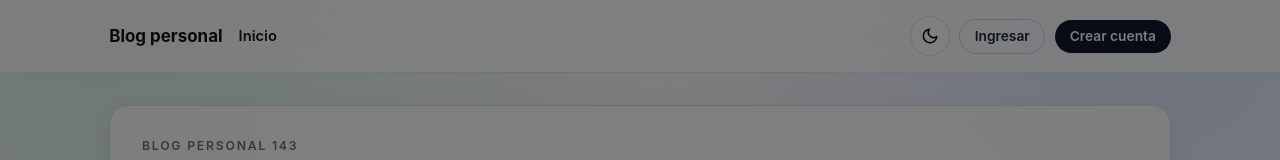
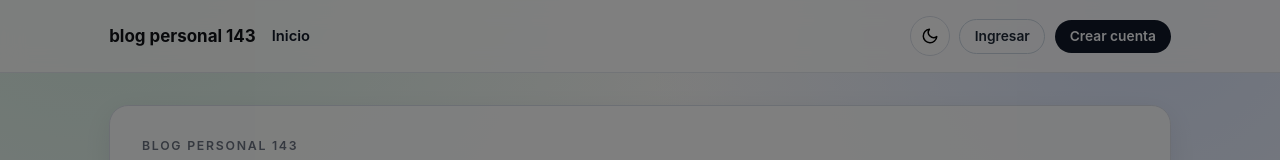
Before and after one commit to nt-leoleo/blog-personal, a React (Vite) app: page / in a window 1280 px wide. Shown: the top 160 px of the page. Built offline with nearby package versions, Linux system fonts and the light colour scheme; no server answers; the database is empty.

Commit message:
feat: cambiar título del blog a 'blog personal 143'
- Actualizar header del sitio con nuevo nombre
- Mantener consistencia en toda la aplicación

```diff
--- a/src/components/SiteHeader.jsx
+++ b/src/components/SiteHeader.jsx
@@ -16,7 +16,7 @@ export default function SiteHeader() {
         <div className="site-header__inner">
           <div className="site-header__left">
             <Link to="/" className="brand-link">
-              Blog personal
+              blog personal 143
             </Link>
             <nav className="site-nav">
               <NavLink to="/">Inicio</NavLink>
```
